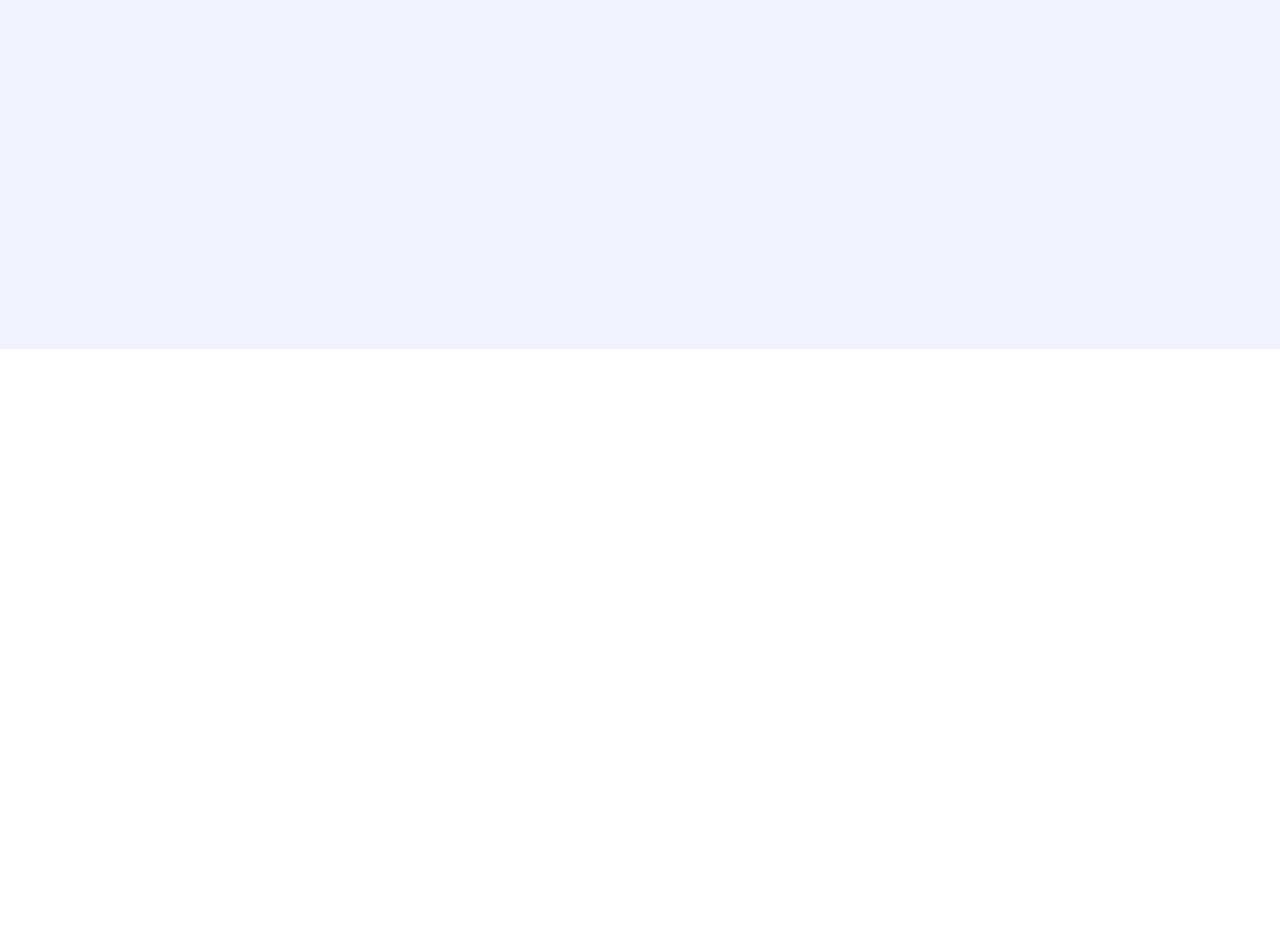
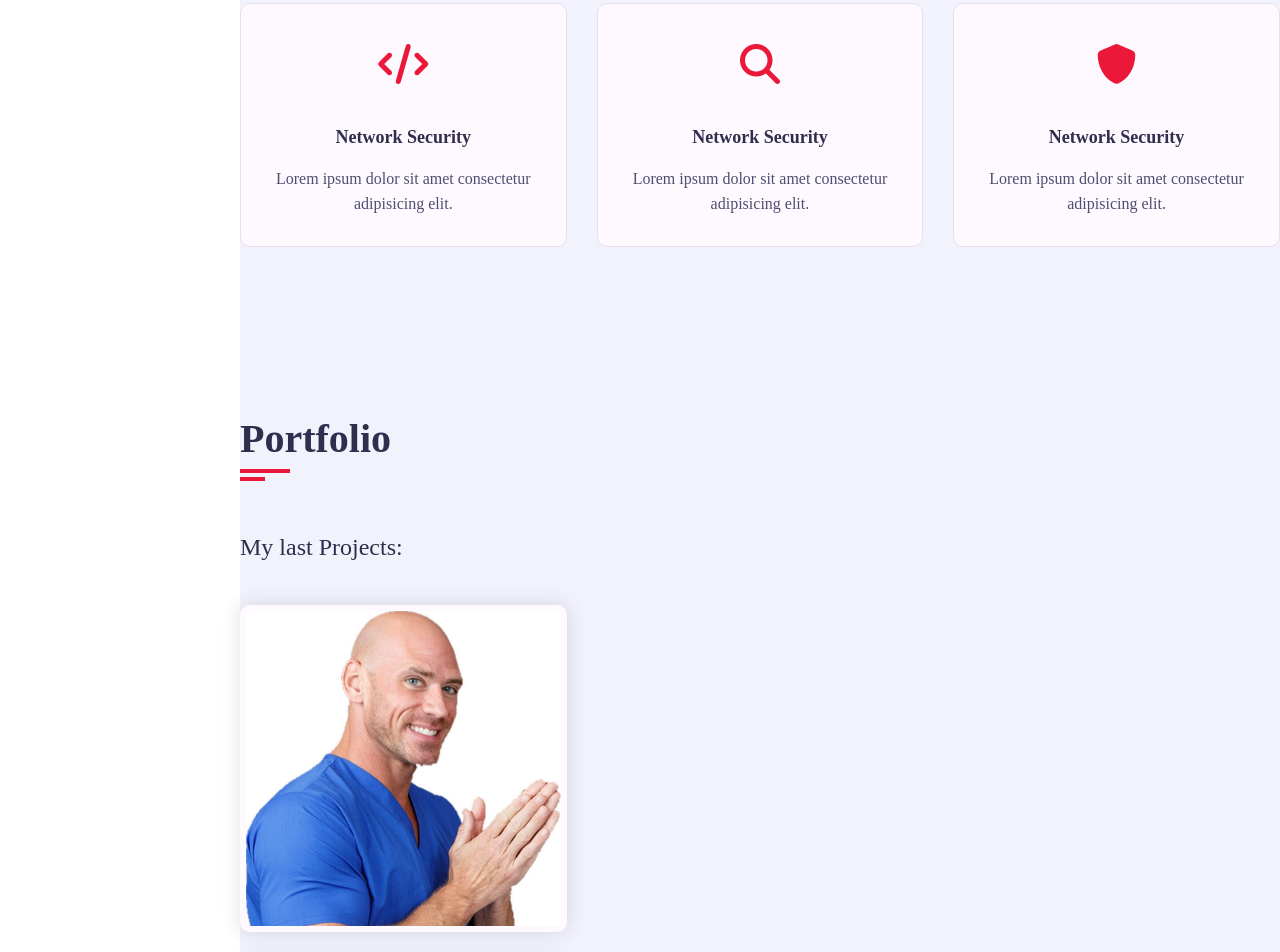
Before and after one commit to Olibirds69/220333174-WebApp, a plain HTML site: page Website portfolio/index.html in a window 1280 px wide. Shown: the part 2560-3512 px from the top of the page. Before the commit the page ends 2909 px from the top, so only its background shows below. Drawn offline with Linux system fonts and the light colour scheme; a web font is replaced by a local one.

Commit message:
services & portfolio

```diff
--- a/Website portfolio/Css/Style.css
+++ b/Website portfolio/Css/Style.css
@@ -533,3 +533,107 @@ h3.my-profession
     color: var(--text-black-700);
 
 }
+/* service */
+.service
+{
+    margin-left: 240px;
+}
+.service .container
+{
+    padding-bottom: 40px;
+}
+.service .service-item
+{
+    margin-bottom: 30px;
+    flex: 0 0 33.33%;
+    max-width: 33.33%;
+}
+.service .service-item .service-item-inner
+{
+    background-color: var(--bg-black-100);
+    border: 1px solid var(--bg-black-50);
+    border-radius: 10px;
+    padding: 30px 15px;
+    text-align: center;
+    transition: all 0.3s ease;
+}
+.service .service-item .service-item-inner:hover
+{
+    box-shadow: 0 0 20px rgba(48, 46, 77, 0.15);
+}
+.service .service-item .service-item-inner .icon
+{
+    height: 60px;
+    width: 60px;
+    border-radius: 50%;
+    display: block;
+    margin: 0 auto 30px;
+    text-align: center;
+}
+.service .service-item .service-item-inner .icon .fa
+{
+    font-size: 40px;
+    line-height: 60px;
+    color: var(--skin-color);
+}
+.service .service-item .service-item-inner:hover .icon
+{
+    background: var(--skin-color);
+}
+.service .service-item .service-item-inner:hover .icon .fa
+{
+    font-size: 25px;
+    color: #f2f2fc;
+}
+.service .service-item .service-item-inner h4
+{
+    font-size: 18px;
+    margin-bottom: 15px;
+    color: var(--text-black-900);
+    font-weight: 700;
+    text-transform: capitalize;
+}
+.service .service-item .service-item-inner p
+{
+    font-size: 16px;
+    color: var(--text-black-700);
+    line-height: 25px;
+}
+/* Portfolio */
+.portfolio
+{
+    margin-left: 240px;
+}
+.portfolio .container
+{
+    padding-bottom: 40px;
+}
+.portfolio .portfolio-heading
+{
+    flex: 0 0 100%;
+    max-width: 100%;
+    padding-bottom: 40px;
+}
+.portfolio .portfolio-heading h2
+{
+    color: var(--text-black-900);
+    font-weight: 500;
+}
+.portfolio .portfolio-item
+{
+    flex: 0 0 33.33%;
+    max-width: 33.33%;
+    margin-bottom: 30px;
+}
+.portfolio .portfolio-item-inner
+{
+    border: 6px solid var(--bg-black-100);
+    border-radius: 10px;
+    overflow: hidden;
+    cursor: pointer;
+}
+.portfolio .portfolio-item-inner .portfolio-img img
+{
+    width: 100%;
+    display: block;
+}
--- a/Website portfolio/index.html
+++ b/Website portfolio/index.html
@@ -51,7 +51,7 @@
                 </section>
                 <!--===Home Section End===-->
                 <!--===About Section Start===-->
-                <section class="about section ">
+                <section class="about section  ">
                     <div class="container">
                         <div class="row">
                             <div class="section-title padd-15">
@@ -218,6 +218,7 @@
                             </div>
                         </div>
                     </div>
+
                 </section>
                 <!--===About Section End===-->
                 <!--===Services Section Start===-->
@@ -234,7 +235,6 @@
                                     <div class="icon">
                                         <i class="fa fa-mobile-alt"></i>
                                     </div>
-                                    <!--===Palitan mo tong section na to===-->
                                     <h4>Network Security</h4>
                                     <p>Lorem ipsum dolor sit amet consectetur adipisicing elit.</p>
                                 </div>
@@ -278,7 +278,7 @@
                             <div class="service-item padd-15">
                                 <div class="service-item-inner">
                                     <div class="icon">
-                                        <i class="fa fa-sheild"></i>
+                                        <i class="fa fa-shield"></i>
                                     </div>
                                     <h4>Network Security</h4>
                                     <p>Lorem ipsum dolor sit amet consectetur adipisicing elit. </p>
@@ -289,7 +289,40 @@
                 </section>
                 <!--===Services Section End===-->
                 <!--===Portfolio Section Start===-->
+                <section class="portfolio section">
+                    <div class="container">
+                        <div class="row">
+                            <div class="section-title padd-15">
+                                <h2>Portfolio</h2>
+                            </div>
+                        </div>
+                        <div class="row">
+                            <div class="portfolio-heading padd-15">
+                                <h2>My last Projects:</h2>
+                            </div>
+                        </div>
+                        <div class="row">
+                            <div class="portfolio-item padd-15">
+                                <div class="portfolio-item-inner shadow-dark">
+                                    <div class="portfolio-img">
+                                        <img src="Images/JS.jpg" alt="">
+                                    </div>
+                                </div>
+                            </div>
+                        </div>
+                        <div class="row">
+                            <div class="portfolio-item padd-15">
+                                <div class="portfolio-item-inner shadow-dark">
+                                    <div class="portfolio-img">
+                                        <img src="Images/wally.jpg" alt="">
+                                    </div>
+                                </div>
+                            </div>
+                        </div>
+                    </div>
+                </section>
                 <!--===Portfolio Section End===-->
+
             </div>
             <!--===Main Content End===-->
         </div>
```
